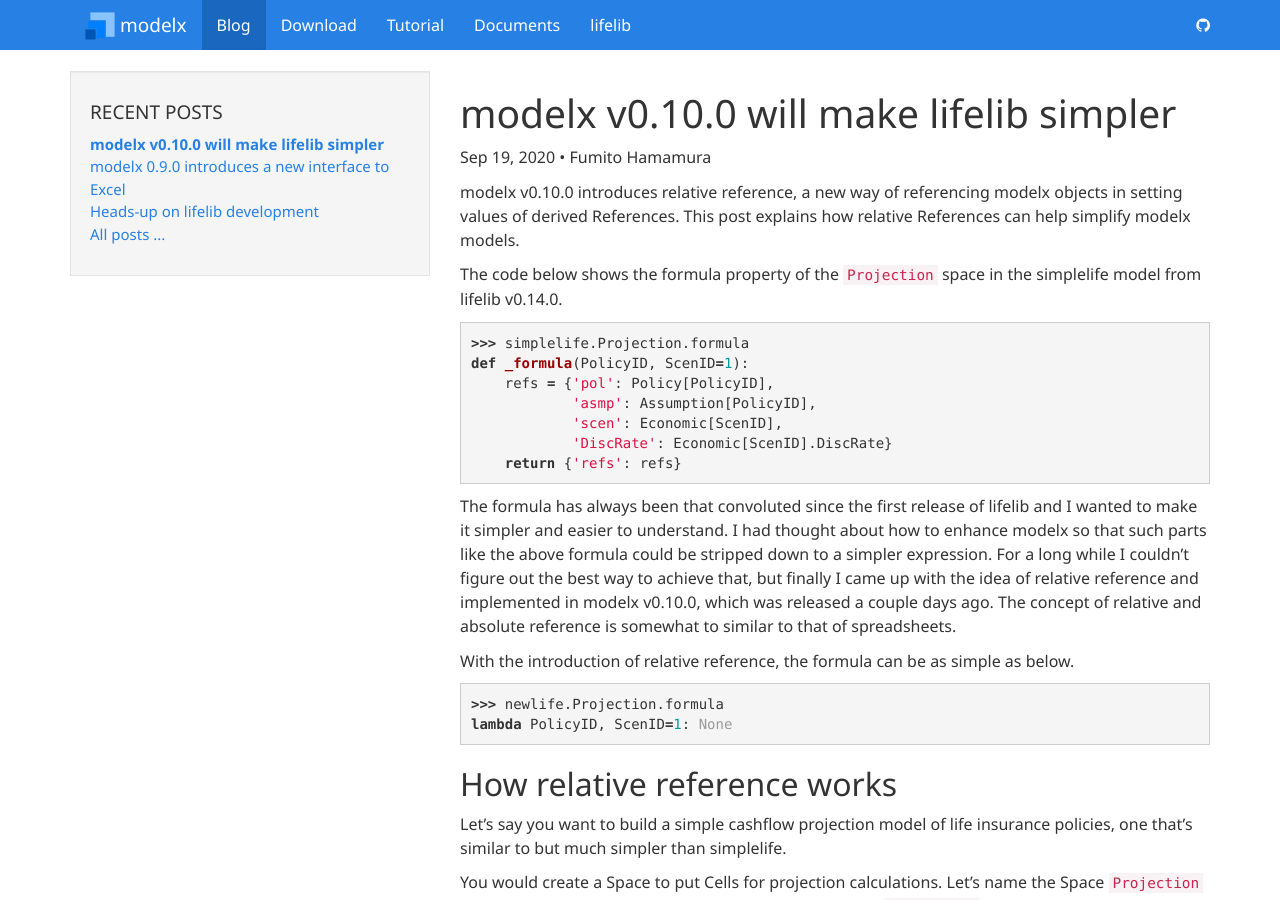
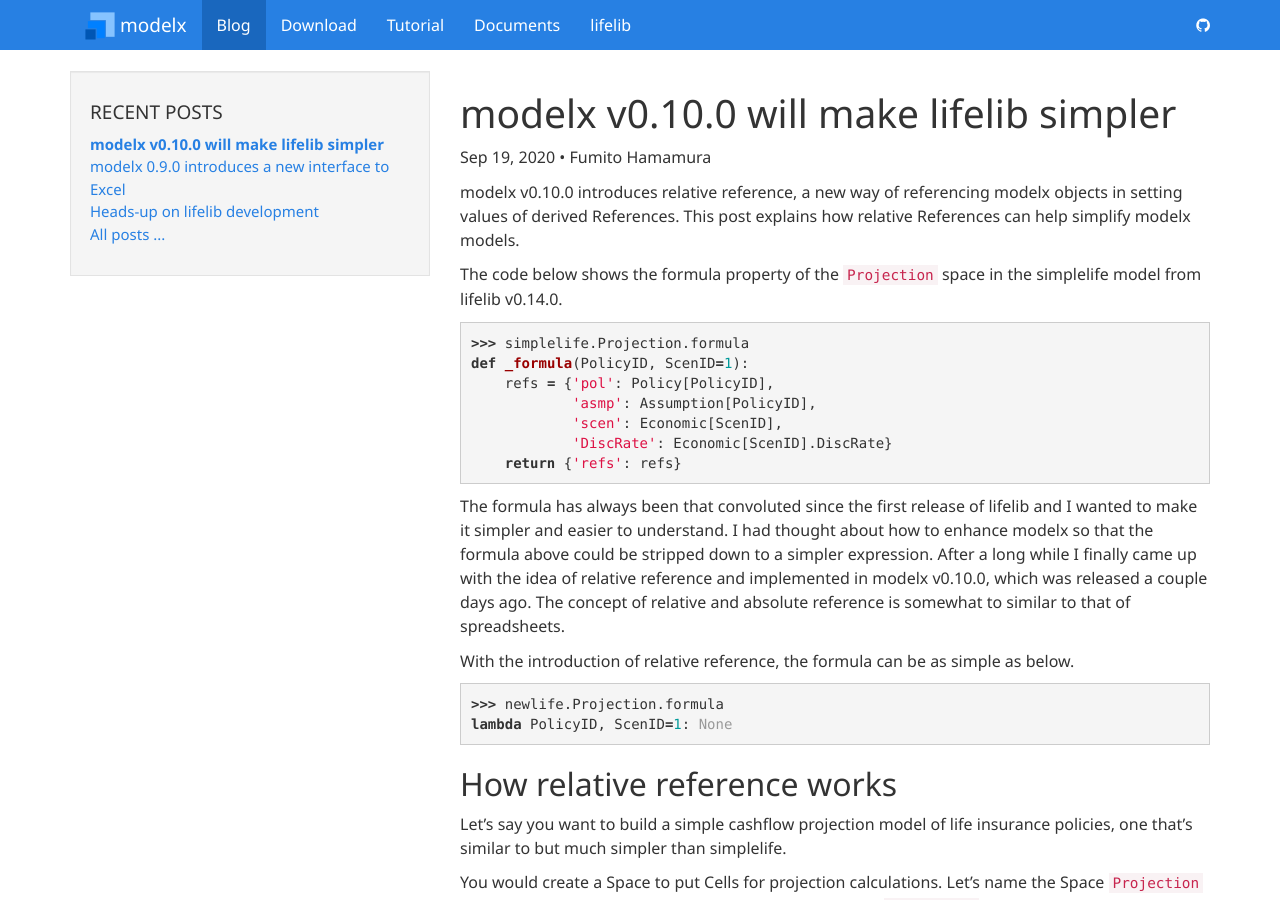
Before and after one commit to fumitoh/modelx-site, a Jekyll site: the page built from _posts/2020-09-19-modelx-v010-introduce-relative-reference.md, in a window 1280 px wide and 900 px high. Built offline with Jekyll 4.4.1, drawn with Linux system fonts in a browser that asks for light colours.

Commit message:
Minor update on blog post on 2020-09-19

````diff
--- a/_posts/2020-09-19-modelx-v010-introduce-relative-reference.md
+++ b/_posts/2020-09-19-modelx-v010-introduce-relative-reference.md
@@ -19,7 +19,7 @@
     return {'refs': refs}
 ```
 
-The formula has always been that convoluted since the first release of lifelib and I wanted to make it simpler and easier to understand. I had thought about how to enhance modelx so that such parts like the above formula could be stripped down to a simpler expression. For a long while I couldn’t figure out the best way to achieve that, but finally I came up with the idea of relative reference and implemented in modelx v0.10.0, which was released a couple days ago. The concept of relative and absolute reference is somewhat to similar to that of spreadsheets.
+The formula has always been that convoluted since the first release of lifelib and I wanted to make it simpler and easier to understand. I had thought about how to enhance modelx so that the formula above could be stripped down to a simpler expression. After a long while I finally came up with the idea of relative reference and implemented in modelx v0.10.0, which was released a couple days ago. The concept of relative and absolute reference is somewhat to similar to that of spreadsheets.
 
 With the introduction of relative reference, the formula can be as simple as below.
 
````
